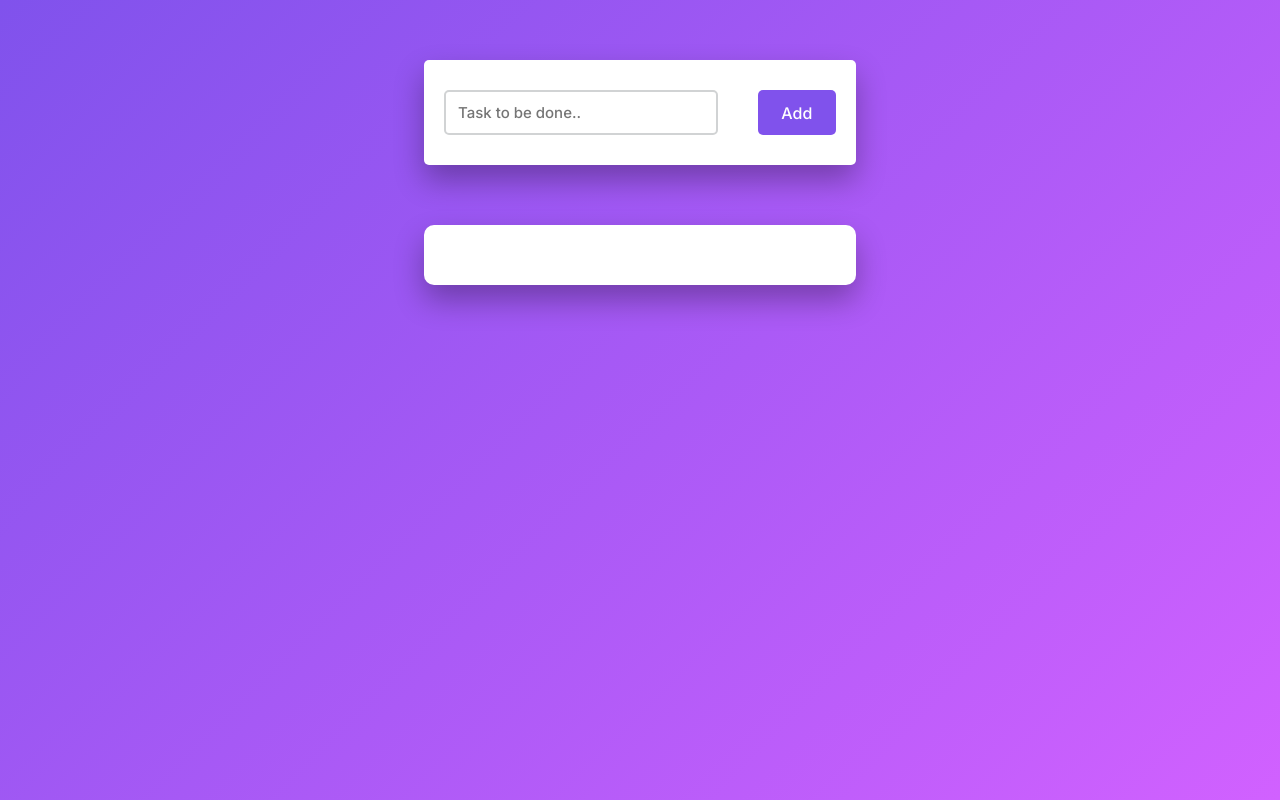
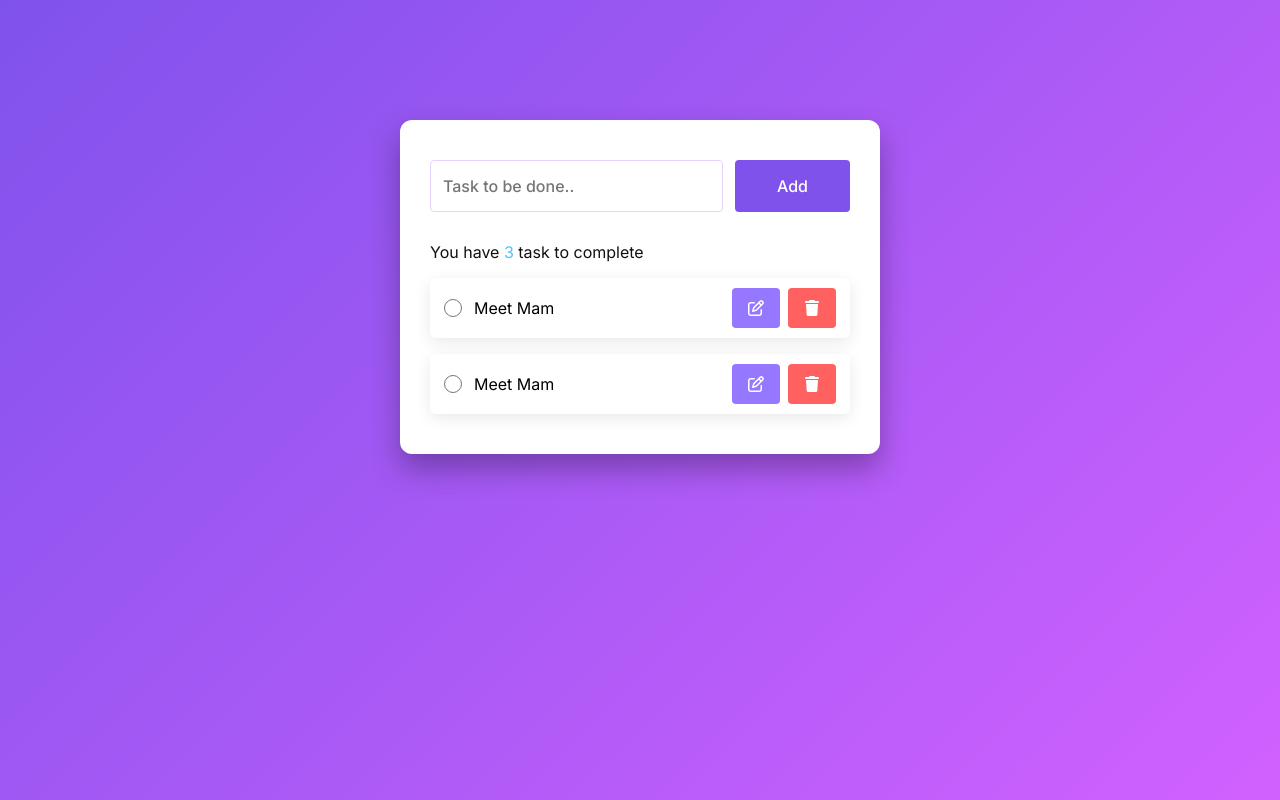
Before and after one commit to Tusar78/todo-list, a plain HTML site: page index.html in a window 1280 px wide. Drawn offline with Linux system fonts and the light colour scheme.

Commit message:
todo list style done

```diff
--- a/index.html
+++ b/index.html
@@ -7,19 +7,60 @@
     <!--Font Awesome CDN-->
     <link
       rel="stylesheet"
-      href="https://cdnjs.cloudflare.com/ajax/libs/font-awesome/5.15.2/css/all.min.css"
+      href="https://cdnjs.cloudflare.com/ajax/libs/font-awesome/6.5.2/css/all.min.css"
     />
     <!--Stylesheet-->
     <link rel="stylesheet" href="style.css" />
   </head>
   <body>
-    <div class="container">
-      <div id="newtask">
-        <input id="input-filed" type="text" placeholder="Task to be done.." />
-        <button id="push">Add</button>
+    <section class="todo-section">
+      <div class="container">
+        <div id="newtask">
+          <div class="field-wrap">
+            <input
+              id="input-filed"
+              type="text"
+              placeholder="Task to be done.."
+            />
+            <button id="push">Add</button>
+          </div>
+
+          <div id="tasks">
+            <p class="task-text">You have <span class="task-count">3</span> task to complete</p>
+
+            <div class="task-item">
+              <div class="task-wrap">
+                <input type="radio" id="radio-check" />
+                <label id="task-name">Meet Mam</label>
+              </div>
+              <div class="updates">
+                <div class="edit-wrap">
+                  <i class="fa-regular fa-pen-to-square"></i>
+                </div>
+                <div class="delete-wrap">
+                  <i class="fa-solid fa-trash"></i>
+                </div>
+              </div>
+            </div>
+
+            <div class="task-item">
+              <div class="task-wrap">
+                <input type="radio" id="radio-check" />
+                <label id="task-name">Meet Mam</label>
+              </div>
+              <div class="updates">
+                <div class="edit-wrap">
+                  <i class="fa-regular fa-pen-to-square"></i>
+                </div>
+                <div class="delete-wrap">
+                  <i class="fa-solid fa-trash"></i>
+                </div>
+              </div>
+            </div>
+          </div>
+        </div>
       </div>
-      <div id="tasks"></div>
-    </div>
+    </section>
     <!--Script-->
     <script src="assets/js/app.js"></script>
   </body>
--- a/style.css
+++ b/style.css
@@ -8,69 +8,78 @@
   margin: 0;
   box-sizing: border-box;
 }
+
 body {
   height: 100vh;
+  font-family: "Inter", sans-serif;
   background: linear-gradient(135deg, #8052ec, #d161ff);
 }
+
+.todo-section {
+  width: 100%;
+  padding: 120px 0;
+  display: flex;
+  justify-content: center;
+}
+
 .container {
-  width: 40%;
-  min-width: 450px;
-  position: absolute;
-  margin: auto;
-  left: 0;
-  right: 0;
-  top: 30px;
-  padding: 30px 40px;
+  width: 100%;
+  max-width: 480px;
+  margin: 0 48px;
 }
+
 #newtask {
-  position: relative;
-  background-color: #ffffff;
-  padding: 30px 20px;
-  border-radius: 5px;
+  background-color: #fff;
+  padding: 40px 30px;
+  border-radius: 12px;
   box-shadow: 0 15px 30px rgba(0, 0, 0, 0.3);
 }
+
+.field-wrap {
+  display: flex;
+  justify-content: space-between;
+  gap: 12px;
+}
+
 #newtask input {
-  width: 70%;
-  width: 70%;
-  height: 45px;
+  width: 100%;
+  height: 52px;
+  padding: 12px;
+  border-radius: 4px;
   font-family: "Inter", sans-serif;
-  font-size: 15px;
-  border: 2px solid #d1d3d4;
-  padding: 12px;
+  font-size: 16px;
+  font-weight: 500;
+  border: none;
+  border: 1px solid #e5d3ff;
   color: #111111;
-  font-weight: 500;
-  position: relative;
-  border-radius: 5px;
 }
+
 #newtask input:focus {
   outline: none;
-  border-color: #8052ec;
+  border-color: #9142ff;
 }
 
 #newtask button {
-  position: relative;
-  float: right;
-  width: 20%;
-  height: 45px;
-  border-radius: 5px;
+  height: 52px;
+  padding: 0 42px;
+  border-radius: 4px;
   font-family: "Inter", sans-serif;
   font-weight: 500;
   font-size: 16px;
   background-color: #8052ec;
+  color: #ffffff;
   border: none;
-  color: #ffffff;
   cursor: pointer;
   outline: none;
 }
+
 #tasks {
-  background-color: #ffffff;
-  padding: 30px 20px;
-  margin-top: 60px;
-  border-radius: 10px;
-  box-shadow: 0 15px 30px rgba(0, 0, 0, 0.3);
   width: 100%;
-  position: relative;
+  display: flex;
+  flex-direction: column;
+  gap: 16px;
 }
+
 .task {
   background-color: #ffffff;
   height: 50px;
@@ -82,11 +91,68 @@ body {
   border-bottom: 2px solid #d1d3d4;
   cursor: pointer;
 }
+
+.task-text {
+  margin-top: 30px;
+  font-size: 16px;
+  color: #111111;
+}
+
+.task-count {
+  color: #55c1ff;
+}
+
+.task-item {
+  display: flex;
+  justify-content: space-between;
+  align-items: center;
+  gap: 8px;
+  padding: 10px 14px;
+  background-color: #fff;
+  box-shadow: 0 4px 16px rgba(0,0,0,0.09);
+  border-radius: 6px;
+}
+.task-wrap {
+  display: flex;
+  align-items: center;
+  width: 100%;
+  gap: 12px;
+}
+
+.task-wrap #radio-check {
+  width: 18px;
+  height: 18px;
+}
+
+.updates {
+  display: flex;
+  align-items: center;
+  gap: 8px;
+}
+
+.edit-wrap,
+.delete-wrap {
+  width: 48px;
+  height: 40px;
+  display: flex;
+  justify-content: center;
+  align-items: center;
+  background: #ff6161;
+  color: #fff;
+  border-radius: 4px;
+  cursor: pointer;
+}
+
+.edit-wrap {
+  background: #9578ff;
+}
+
 .task span {
   font-family: "Inter", sans-serif;
   font-size: 15px;
   font-weight: 400;
 }
+
 .task button {
   background-color: #8052ec;
   color: #ffffff;
@@ -97,6 +163,22 @@ body {
   cursor: pointer;
   outline: none;
 }
+
 .completed {
   text-decoration: line-through;
 }
+
+
+@media screen and (max-width: 556px) {
+  .container {
+    margin: 0 20px;
+  }
+
+  .field-wrap {
+    flex-direction: column;
+  }
+
+  #newtask {
+    padding: 30px 20px;
+  }
+}
```
